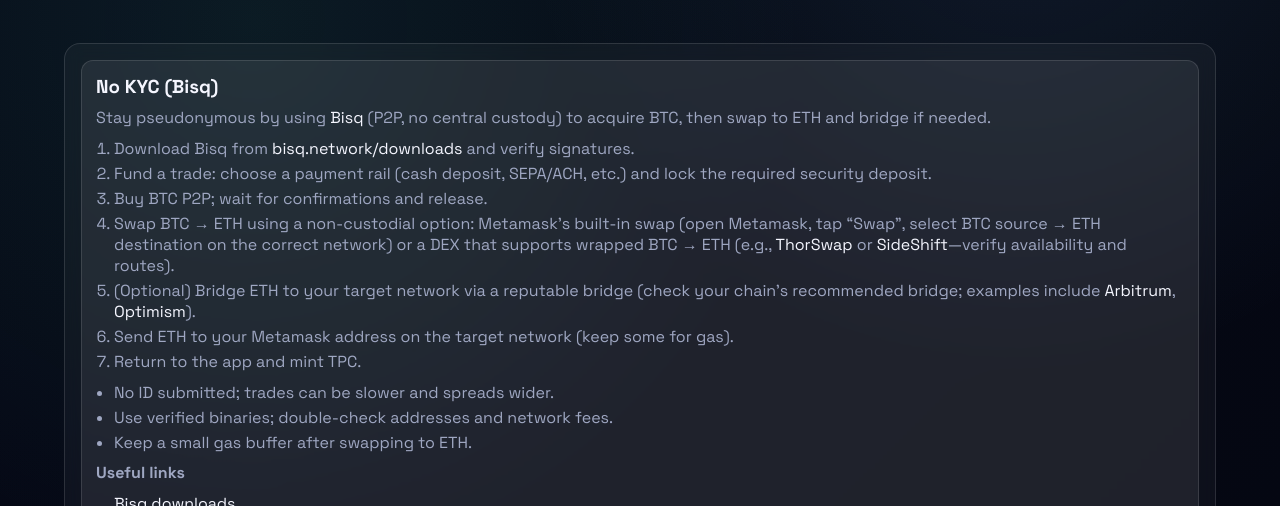
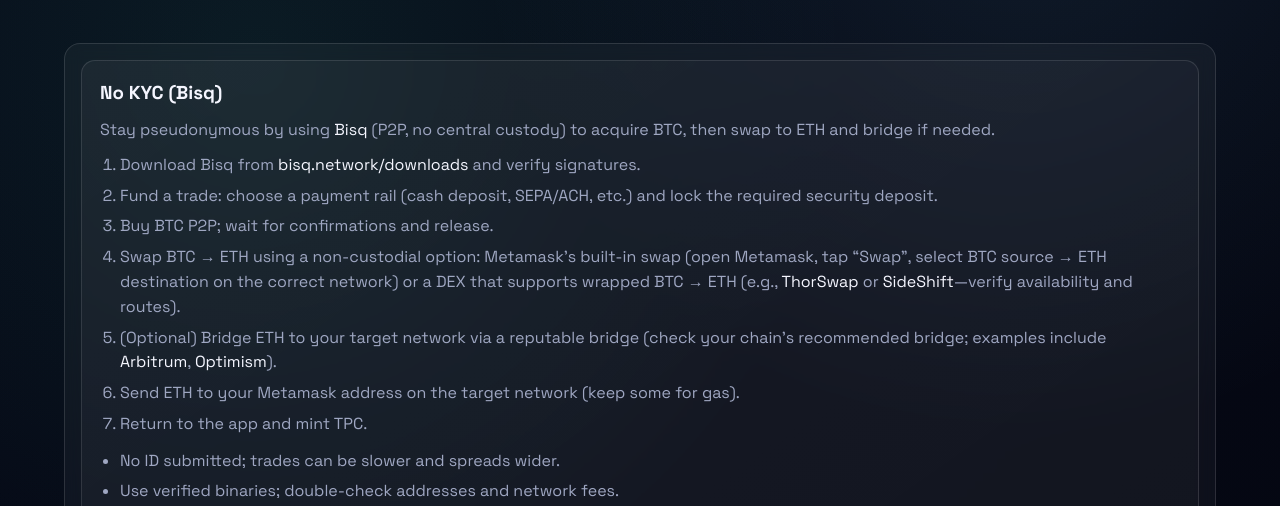
Before and after one commit to jjay6699/silver, a plain HTML site: page new-to-crypto/index.html in a window 1280 px wide. Shown: the part 277-783 px from the top of the page. Drawn offline with Linux system fonts and the light colour scheme.

Commit message:
Improve onboarding readability

```diff
--- a/style.css
+++ b/style.css
@@ -399,52 +399,55 @@
 }
 
 .onboarding-card {
-  background: var(--panel-strong);
+  background: linear-gradient(145deg, rgba(255, 255, 255, 0.04), rgba(255, 255, 255, 0.02));
   border: 1px solid var(--outline);
-  border-radius: 12px;
-  padding: 14px;
+  border-radius: 14px;
+  padding: 18px;
+  line-height: 1.5;
 }
 
 .onboarding-card h3 {
-  margin-bottom: 8px;
+  margin-bottom: 10px;
 }
 
 .onboarding-card p {
   color: var(--muted);
-  margin-bottom: 8px;
-  line-height: 1.5;
+  margin-bottom: 10px;
+  line-height: 1.6;
 }
 
 .onboarding-card ul {
   color: var(--muted);
-  padding-left: 18px;
+  padding-left: 20px;
   display: grid;
-  gap: 4px;
+  gap: 6px;
+  margin-bottom: 8px;
 }
 
 .onboarding-card ol {
   color: var(--muted);
-  padding-left: 18px;
-  margin-bottom: 10px;
+  padding-left: 20px;
+  margin-bottom: 12px;
   display: grid;
-  gap: 4px;
+  gap: 6px;
+  line-height: 1.55;
 }
 
 .resources-title {
   font-weight: 700;
-  margin-top: 8px;
-  margin-bottom: 4px;
+  margin-top: 10px;
+  margin-bottom: 6px;
 }
 
 .resources {
   list-style: none;
   padding-left: 0;
   display: grid;
-  gap: 4px;
+  gap: 6px;
 }
 
 .resources a {
-  color: var(--text);
+  color: var(--accent-2);
   text-decoration: none;
 }
 
```
